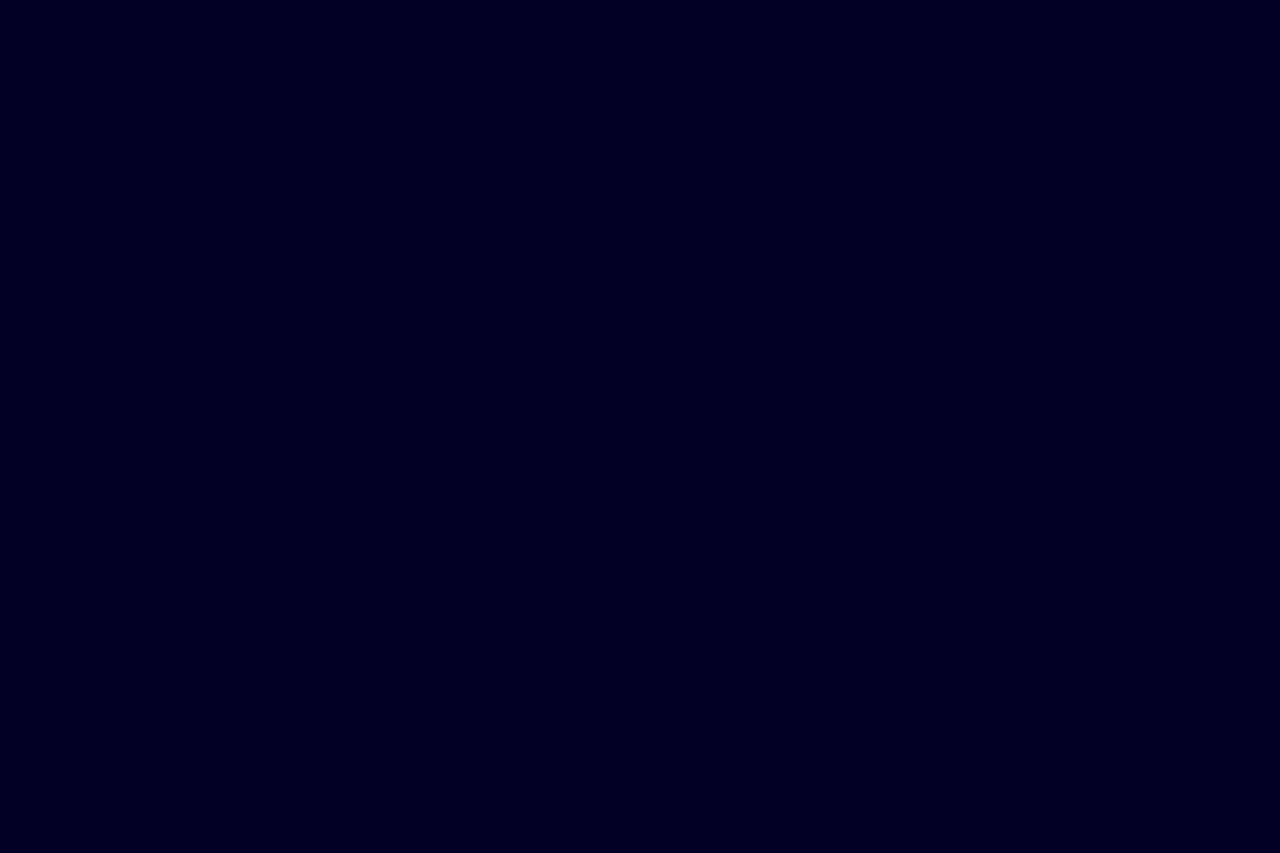
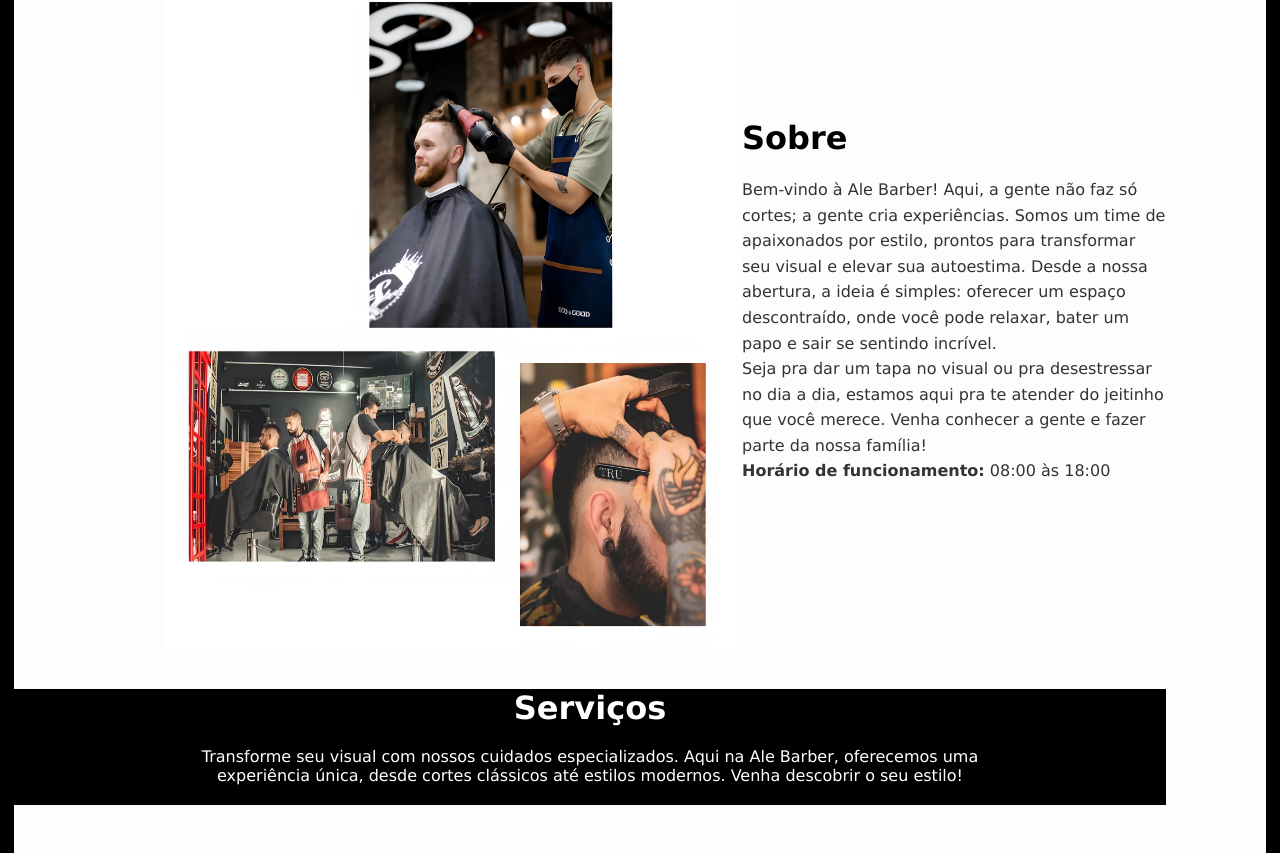
Before and after one commit to yunkbielx/tcc, a React (Create React App) app in the folder frontend/: page / in a window 1280 px wide. Shown: the part 907-1760 px from the top of the page. Before the commit the page ends 800 px from the top, so only its background shows below. Built offline with nearby package versions, Linux system fonts and the light colour scheme; a web font is replaced by a local one.

Commit message:
pagina do meio

```diff
--- a/frontend/src/index.scss
+++ b/frontend/src/index.scss
@@ -3,11 +3,17 @@
 * {
   margin: 0px;
   font-family: 'verdana';
+  // border: #dc143c solid 1px;
 };
 
 body {
-  background: #020024;
+  background: #000000;
+  font-family: Arial, sans-serif;
+  margin: 0;
+  padding: 0;
+
 }
+
 
 .botao{
   display: flex;
@@ -59,3 +65,113 @@
 
  }
 }
+
+.sobre{
+   display: flex;
+    flex-direction: column;
+    background-color: #fffffffd;
+   width: 2920px;
+    height: 1080px;
+
+  }
+
+
+body {
+  font-family: Arial, sans-serif;
+  margin: 0;
+  padding: 0;
+  background-color: #000000;
+
+}
+
+.sobre {
+  width: 90%;
+  max-width: 1200px;
+  margin: 0 auto;
+  padding-right: 100px;
+  padding-top: 180px;
+}
+
+.about-section {
+  display: flex;
+  flex-direction: row-reverse;
+  justify-content: space-between;
+  align-items: center;
+  margin-bottom: 40px;
+}
+
+.about-section img {
+  width: 45%;
+  border-radius: 10px;
+}
+
+.about-section .text {
+  width: 50%;
+}
+
+.about-section h2 {
+  font-size: 2rem;
+  color: #000;
+  margin-bottom: 20px;
+}
+
+.about-section p {
+  font-size: 1rem;
+  line-height: 1.6;
+  color: #333;
+}
+
+.services-section {
+  text-align: center;
+  margin-top: 0px;
+}
+
+.services-section h2 {
+  font-size: 2rem;
+  color: #ffffff;
+}
+
+.services-section p {
+  font-size: 1rem;
+  color: #ffffff;
+  max-width: 800px;
+  margin: 20px auto;
+}
+
+.image-grid {
+  display: flex;
+  justify-content: space-between;
+  margin-top: 20px;
+}
+
+.image-grid img {
+  width: 578px;
+  height: 675px;
+  border-radius: 10px;
+  padding-left: 150px;
+
+}
+
+.schedule-button {
+  display: block;
+  text-align: center;
+  margin: 30px auto;
+  padding: 10px 20px;
+  background-color: #ff7f00;
+  color: white;
+  font-size: 1.2rem;
+  border: none;
+  border-radius: 5px;
+  cursor: pointer;
+  text-decoration: none;
+}
+
+.schedule-button:hover {
+  background-color: #e06900;
+}
+
+.serviços{
+  display: flex;
+  flex-direction: column;
+  background-color: #000;
+}
--- a/frontend/src/pages/app/index.jsx
+++ b/frontend/src/pages/app/index.jsx
@@ -24,6 +24,39 @@
                     <Link to="/client" className='botao'>Agendar Horário</Link>
                 </div>
             </div>
+
+
+            <div className="sobre">
+                <section className="about-section">
+                    <div className="text">
+                        <h2>Sobre</h2>
+                        <p>
+                        Bem-vindo à Ale Barber! Aqui, a gente não faz só cortes; a gente cria experiências. Somos um time de apaixonados por estilo, prontos para transformar seu visual e elevar sua autoestima. Desde a nossa abertura, a ideia é simples: oferecer um espaço descontraído, onde você pode relaxar, bater um papo e sair se sentindo incrível.
+                        </p>
+
+                        <p>
+                        Seja pra dar um tapa no visual ou pra desestressar no dia a dia, estamos aqui pra te atender do jeitinho que você merece. Venha conhecer a gente e fazer parte da nossa família!
+                        </p>
+
+                        <p><strong>Horário de funcionamento:</strong> 08:00 às 18:00</p>
+                    </div>
+
+                    <div className="image-grid">
+                        <img src="/assets/images/wader.jpg" alt="Barber 1" />
+
+                    </div>
+                </section>
+
+            <div className='serviços'>
+                <section className="services-section">
+                    <h2>Serviços</h2>
+                    <p>
+                    Transforme seu visual com nossos cuidados especializados. Aqui na Ale Barber, oferecemos uma experiência única, desde cortes clássicos até estilos modernos. Venha descobrir o seu estilo!
+                    </p>
+                </section>
+
+            </div>
         </div>
-    );
+    </div>
+  );
 }
--- a/frontend/src/pages/app2/index.jsx
+++ b/frontend/src/pages/app2/index.jsx
@@ -6,8 +6,7 @@
     return(
         <div className='pagina-cliente pagina2'>
             <img src="/assets/images/img1.png" alt="corte de cabelo" />
-            <img src="/assets/images/img2.png" alt="corte de cabelo" />
-            <img src="/assets/images/img3.png" alt="corte de cabelo" />
+
             <h2>Sobre</h2>
             <p>Bem-vindo à Ale Barber! Aqui, a gente não faz só cortes; a gente cria experiências. Somos um time de apaixonados por estilo, prontos para transformar seu visual e elevar sua autoestima.
 Desde a nossa abertura, a ideia é simples: oferecer um espaço descontraído, onde você pode relaxar, bater um papo e sair se sentindo incrível. A gente acredita que cada detalhe conta, desde um corte bem feito até aquele atendimento acolhedor.
```
Also changed, not shown: frontend/public/assets/images/image.png (added), frontend/public/assets/images/wader.jpg (added), frontend/src/pages/app/index.scss (line endings or trailing spaces).
